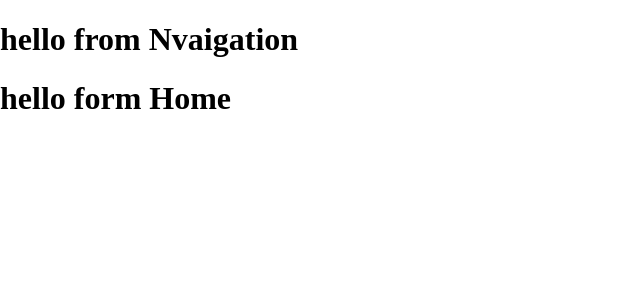
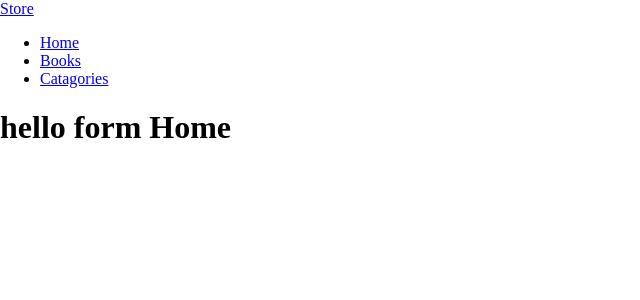
Before and after one commit to PowerLevel9000/book-store, a React (Create React App) app: page / in a window 1280 px wide. Shown: the top 300 px of the page, without its empty margins (0-640 px from the left). Built offline with nearby package versions, Linux system fonts and the light colour scheme.

Commit message:
navigation skeleton

```diff
--- a/src/components/NavigationBar.jsx
+++ b/src/components/NavigationBar.jsx
@@ -1,11 +1,15 @@
 import React from 'react';
+import { Link } from 'react-router-dom';
 
 const NavigationBar = () => (
-  <div>
-    <h1>
-      hello from Nvaigation
-    </h1>
-  </div>
+  <nav>
+    <div className="logo-wrapper"><Link to="/">Store</Link></div>
+    <ul className="menu">
+      <li><Link to="/">Home</Link></li>
+      <li><Link to="/books">Books</Link></li>
+      <li><Link to="/catagories">Catagories</Link></li>
+    </ul>
+  </nav>
 );
 
 export default NavigationBar;
```
